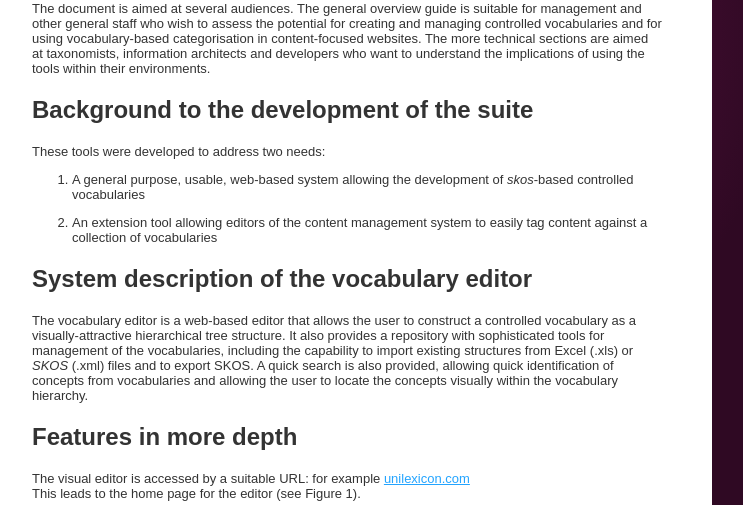
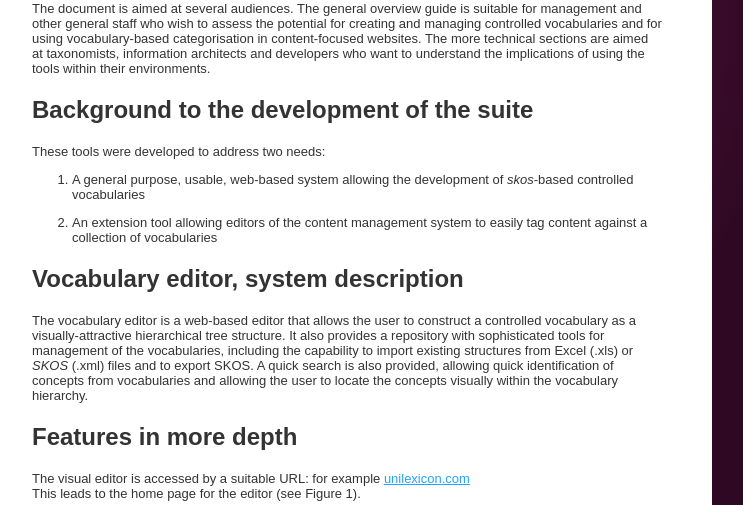
Before and after one commit to fmalina/unilex, a Django app: template apps/templates/docs.html in a window 1280 px wide. Shown: the part 335-840 px from the top of the page, without its empty margins (18-761 px from the left). Run offline with Django 3.2, Linux system fonts and the light colour scheme; the template is opened without the code that fills it, so the values that code supplies are empty; parts of the project's set-up code (start-up, migrations or seed data) failed here and were passed over; some libraries are stand-ins or nearby versions.

Commit message:
Docs update.

```diff
--- a/apps/templates/docs.html
+++ b/apps/templates/docs.html
@@ -48,7 +48,7 @@ img.auto{width:auto}
     </li>
   </ol>
 
-  <h2>System description of the vocabulary editor</h2>
+  <h2>Vocabulary editor, system description</h2>
 
   <p>The vocabulary editor is a web-based editor that allows the
   user to construct a controlled vocabulary as a visually-attractive hierarchical tree
@@ -135,8 +135,8 @@ img.auto{width:auto}
 
   <p>The query in this case is:</p>
 
-  <pre><code>recordtag="Edu: School phase^cb5c4..." and
-      recordtag="Edu: Educational purpose^9d177...")</code></pre>
+  <p><code>recordtag="Edu: School phase^cb5c4..." and
+      recordtag="Edu: Educational purpose^9d177...")</code></p>
 
   <p>This means show all content which has been tagged with
   "Secondary" from the Phase vocabulary and "Leadership" from the Educational purpose
@@ -181,7 +181,7 @@ img.auto{width:auto}
   list.</p>
   <hr>
   </div>
-  <h2>System description of the content tagging plugin</h2>
+  <h2>Content tagging plugin, system description</h2>
 
   <p>Having a repository of well-designed controlled vocabularies is
   important, but equally important is providing a content management system with an
@@ -258,7 +258,7 @@ img.auto{width:auto}
   <p>It is CMS independent interface that uses integration with the content management system to be tagged.</p>
   <p>This can be achieved by hooking into existing APIs of the client as in the following example.</p>
 
-  <h3>CMS integration dependencies, legacy of The National Strategies, for Drupal CMS</h3>
+  <h3>Tagging integration dependencies for Drupal CMS, legacy of The National Strategies</h3>
   <ul>
       <li><p><b>SRU</b> (Search/Retrieval via URL),
           a standard XML-focused search protocol for Internet search queries,
```
